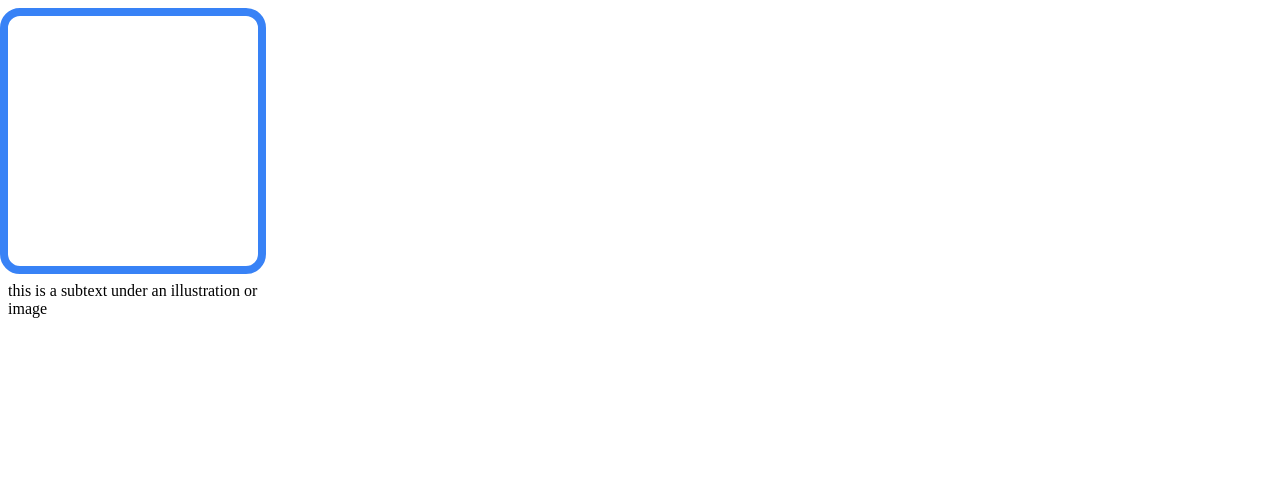
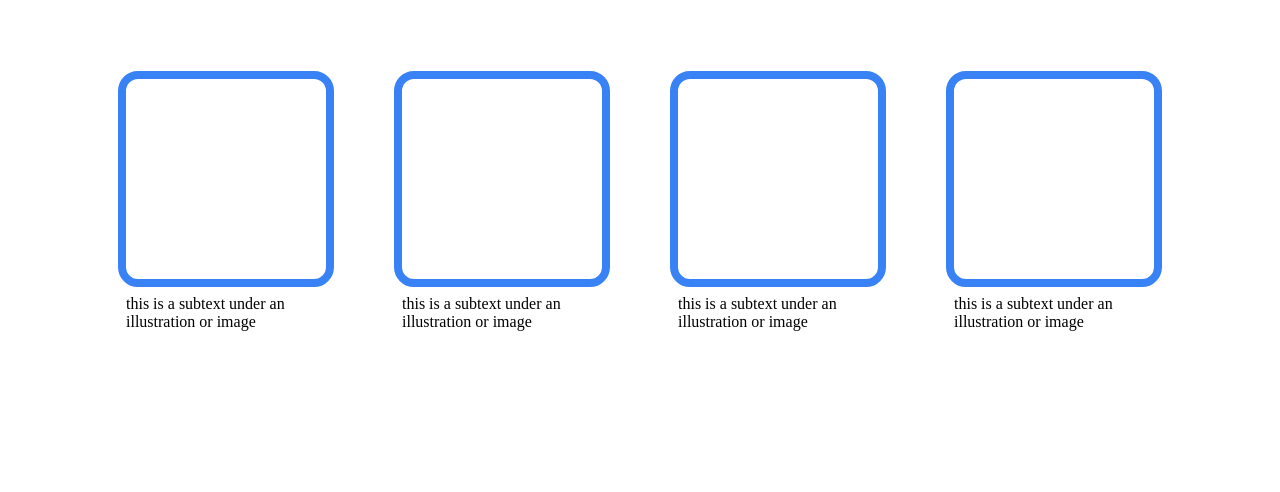
Before and after one commit to jacoFont/my-first-project, a plain HTML site: page index.html in a window 1280 px wide. Shown: the part 708-1200 px from the top of the page. Before the commit the page ends 1150 px from the top, so only its background shows below. Drawn offline with Linux system fonts and the light colour scheme.

Commit message:
Create .one, .two and .three. Add four divs (.element .one, .element .two, .element .three and .element .four) in index.html Modify .one .pic --> .pic in style.css Modify .section-two size Add align-items to .section-two Modify justify-content: flex-start --> .section-two Modify margin-top: 4% --> .section-two h3 Add gap:60px --> .content-two Add gap:50px --> .section-two

```diff
--- a/index.html
+++ b/index.html
@@ -54,12 +54,36 @@
         <h3>Some random information.</h3>
 
         <div class="content-two">
+
             <div class="element one">
                 <div class="pic">
 
                 </div>
                 <p>this is a subtext under an illustration or image</p>
             </div>
+
+            <div class="element two">
+                <div class="pic">
+
+                </div>
+                <p>this is a subtext under an illustration or image</p>
+            </div>
+
+            <div class="element three">
+                <div class="pic">
+
+                </div>
+                <p>this is a subtext under an illustration or image</p>
+            </div>
+
+            <div class="element four">
+                <div class="pic">
+
+                </div>
+                <p>this is a subtext under an illustration or image</p>
+            </div>
+
+
 
             </div>
         </div>
--- a/style.css
+++ b/style.css
@@ -96,40 +96,42 @@ body {
 
 .section-two {
     height: 100vh;
-    max-height: 550px;
+    max-height: 600px;
 
     display: flex;
     flex-direction: column;
+    justify-content: flex-start;
+    align-items: center;
+    gap:50px;
 
 }
 
 .section-two h3 {
-    margin-top: 3%;
+    margin-top: 4%;
     text-align: center;
     font-size: 36px;
     font-weight: 900;
     color:#1f2937;
 
 
-}
 
-.section-two .content-two {
 }
 
 .content-two {
     display: flex;
+    gap:60px;
     height: 300px;
 
 }
 
 .element {
-    width: 250px;
-    height: 250px;
+    width: 200px;
+    height: 200px;
     border:8px solid #3882f6;
     border-radius: 20px;
 }
 
-.one .pic {
-    width: 250px;
-    height: 250px;
+.pic {
+    width: 200px;
+    height: 200px;
 }
```
